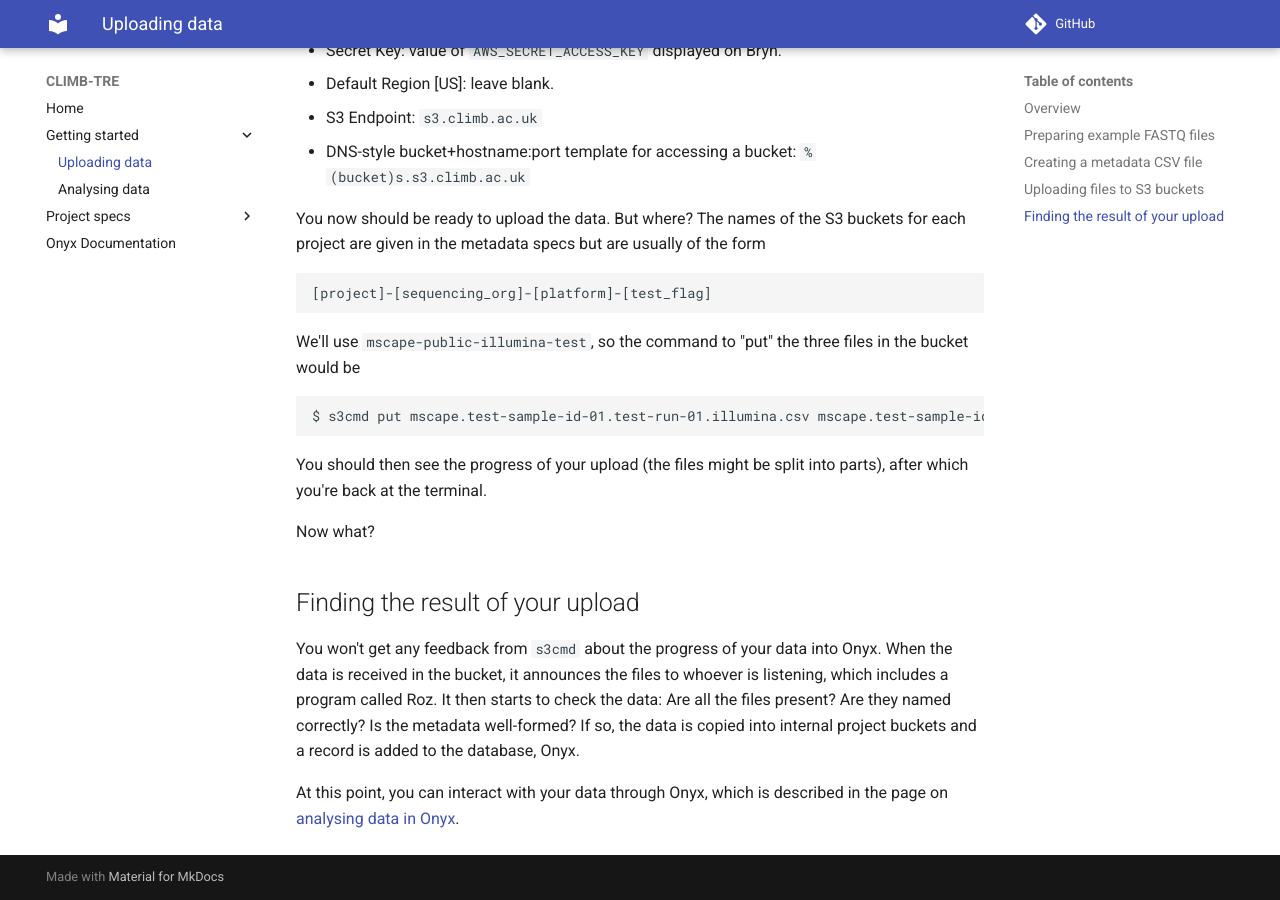
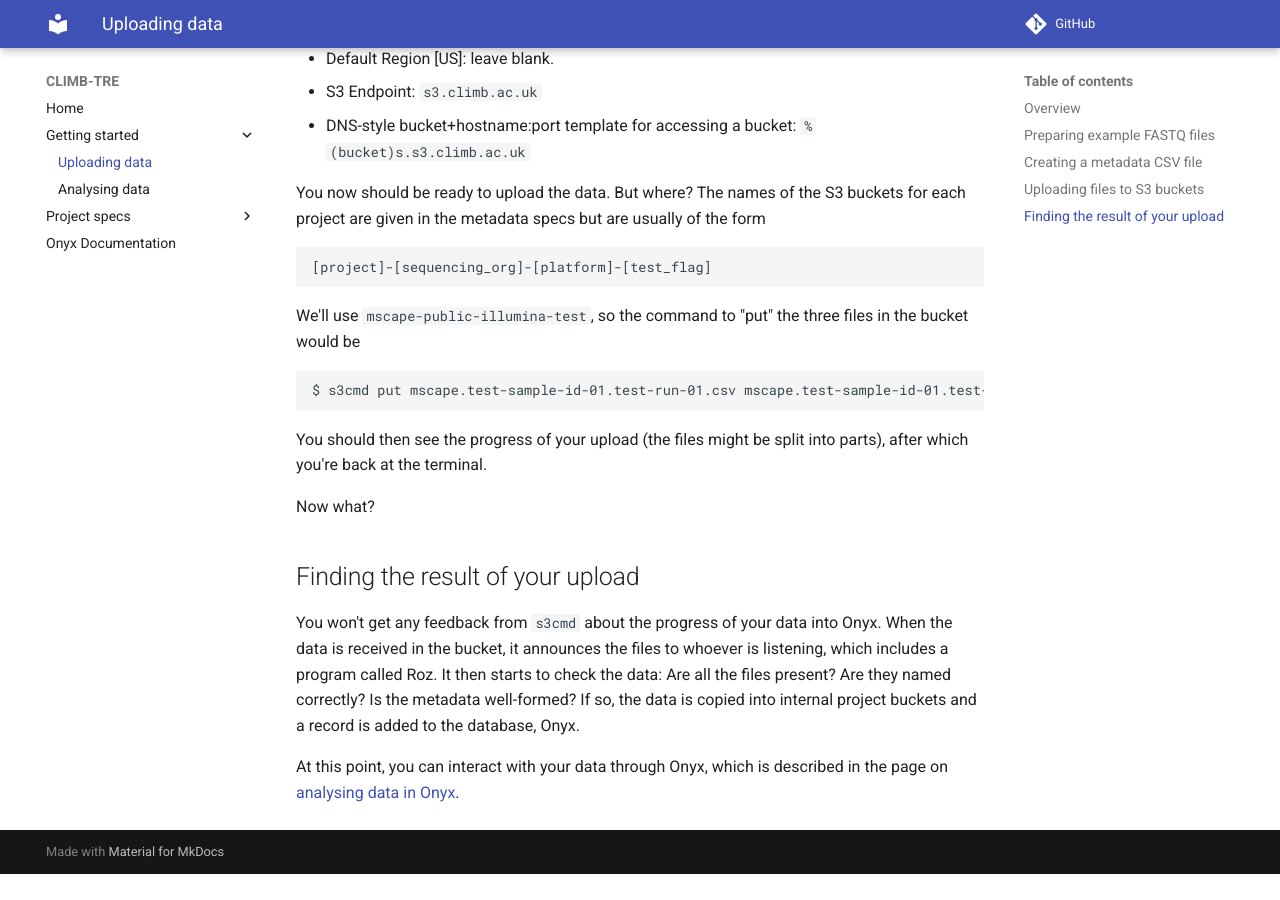
Before and after one commit to warrickball/climb-tre.github.io, an MkDocs documentation site: the page built from docs/upload.md, in a window 1280 px wide and 900 px high, scrolled down 2580 px. Built offline with MkDocs 1.6.1 and Material for MkDocs 9.7.7, drawn with Linux system fonts in a browser that asks for light colours; comment, search, counter and statistics services are not loaded; after the commit the page ends 3454 px from its top, so only the background shows below that; some of the changed text lies outside the part shown.

Commit message:
fix s3cmd put command

````diff
--- a/docs/upload.md
+++ b/docs/upload.md
@@ -9,7 +9,7 @@
 For general information about how to upload data to CLIMB,
 see the CLIMB docs on
 [setting up `s3cmd` locally](https://docs.climb.ac.uk/storage/upload-local-to-s3/#using-s3cmd-on-the-command-line)
-and [running `s3cmd` locally or on BRYN](https://docs.climb.ac.uk/storage/fetch-s3-to-notebook/).
+and [running `s3cmd` locally or on Bryn](https://docs.climb.ac.uk/storage/fetch-s3-to-notebook/).
 You may also wish to review the overall
 [CLIMB storage documentation](https://docs.climb.ac.uk/storage/).
 
@@ -133,7 +133,7 @@
 We'll use `mscape-public-illumina-test`, so the command to "put"
 the three files in the bucket would be
 ```
-$ s3cmd put mscape.test-sample-id-01.test-run-01.illumina.csv mscape.test-sample-id-01.test-run-01.1.fastq.gz mscape.test-sample-id-01.test-run-01.2.fastq.gz s3://mscape-public-illumina-prod
+$ s3cmd put mscape.test-sample-id-01.test-run-01.csv mscape.test-sample-id-01.test-run-01.1.fastq.gz mscape.test-sample-id-01.test-run-01.2.fastq.gz s3://mscape-public-illumina-test
 ```
 You should then see the progress of your upload (the files might be split into parts),
 after which you're back at the terminal.
````
